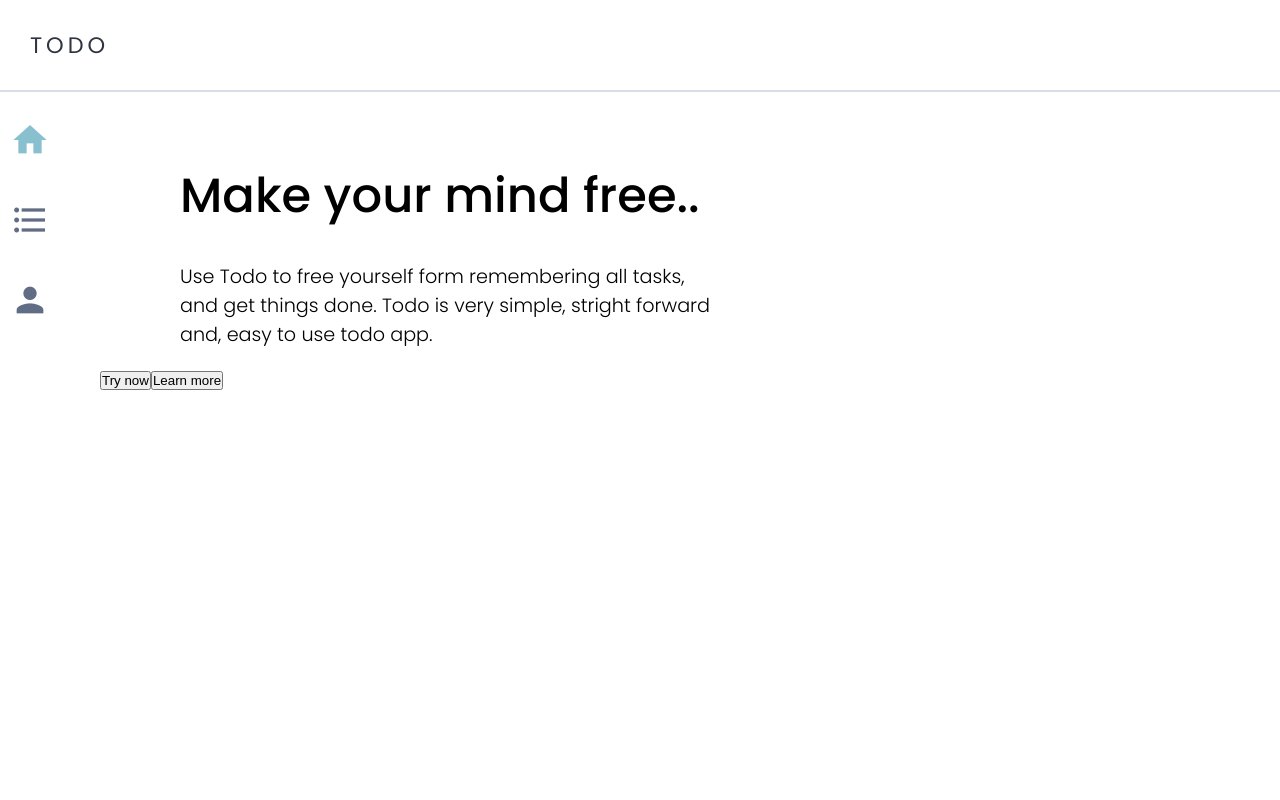
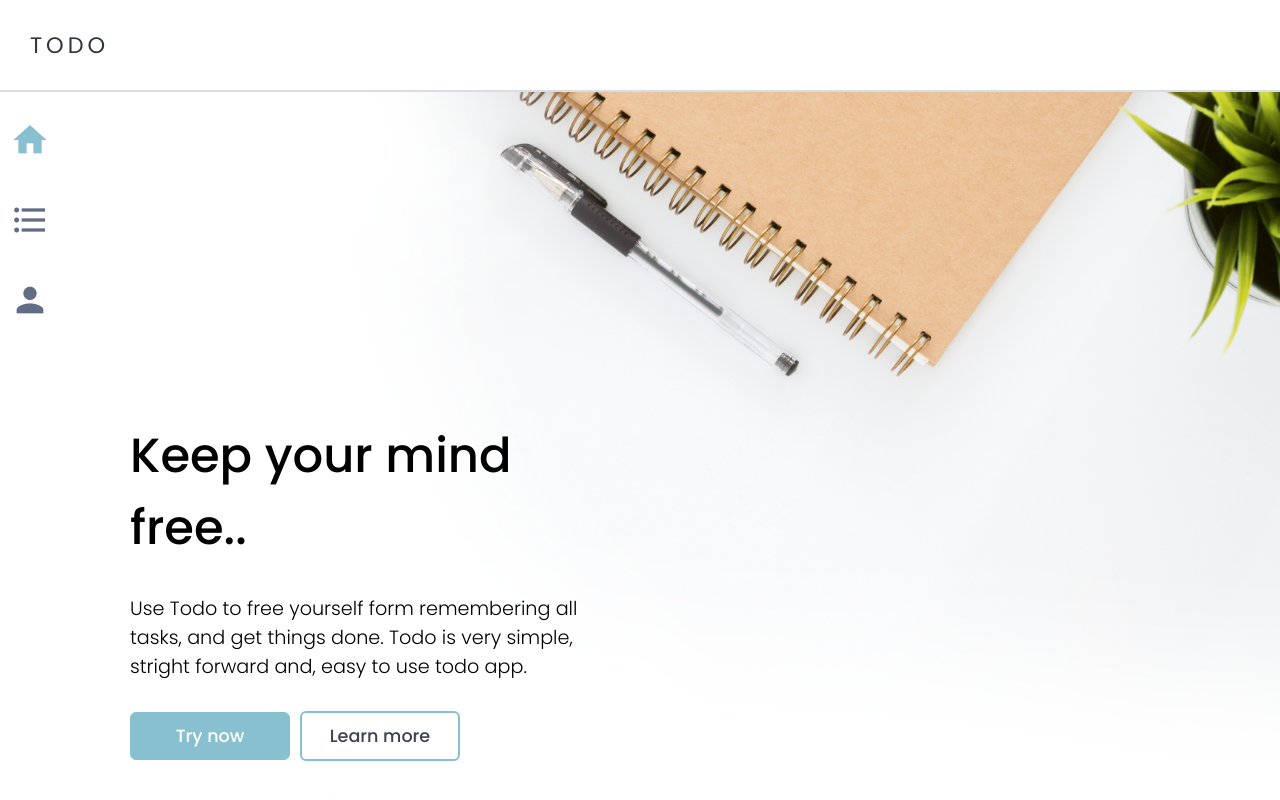
Before and after one commit to OnkarKunjir/todo, an Angular app: page / in a window 1280 px wide. Shown: the top 800 px of the page. Built offline with nearby package versions, Linux system fonts and the light colour scheme.

Commit message:
adding hero section of landing page.

```diff
--- a/src/app/landing-page/landing-page.component.css
+++ b/src/app/landing-page/landing-page.component.css
@@ -1,18 +1,67 @@
+.content{
+    margin-top: 0px;
+    padding-top: 90px;
+}
+.hero{
+    background-image: url('../../assets/hero.jpeg');
+    background-size: cover;
+    background-position: center;
+    background-repeat: no-repeat;
+    height: 100vh;
+}
 .text-section{
-    /* background-color: pink; */
     width: 50%;
     margin-right: auto;
-    margin-left: 50px;
     text-align: left;
+    padding-top: 300px;
+    padding-right: 60px;
 }
 .text-section h1{
     font-size: 3rem;
     font-weight: 500;
     padding: 30px 30px 15px 30px;
 }
-
 .text-section p{
     padding: 15px 30px 15px 30px;
     max-width: 650px;
     font-weight: 300;
 }
+.actions{
+    padding: 15px 30px 15px 30px;
+    display: flex;
+    flex-direction: row;
+    align-items: center;
+    width: 400px;
+}
+.custom-btn{
+    cursor: pointer;
+    text-decoration: none;
+    width: 160px;
+    padding: 10px 15px 10px 15px;
+    font-size: 1.1rem;
+    font-weight: 500;
+    text-align: center;
+    border-radius: 6px;
+    transition: ease-in-out 0.3s;
+}
+#try-now-btn{
+    background-color: var(--blue);
+    border: 1px solid var(--blue);
+    color: var(--bg-default);
+}
+#learn-more-btn{
+    margin: auto;
+    color: var(--fg-dark);
+    background-color: var(--bg-default);
+    border: 2px solid var(--blue);
+}
+#learn-more-btn:hover{
+    background-color: var(--bg-lite);
+}
+
+
+/* learn more section */
+#learn-more{
+    min-height: 100vh;
+    background-color: pink;
+}
--- a/src/app/landing-page/landing-page.component.html
+++ b/src/app/landing-page/landing-page.component.html
@@ -1,16 +1,23 @@
 <div class="content">
+    <div class="hero">
+        <div class="text-section">
+            <h1>Keep your mind free..</h1>
+            <p>Use Todo to free yourself form remembering all tasks,
+                and get things done. Todo is very simple, stright forward and, easy to
+                use todo app.
+            </p>
+        </div>
 
-    <div class="text-section">
-        <h1>Make your mind free..</h1>
-        <p>Use Todo to free yourself form remembering all tasks,
-            and get things done. Todo is very simple, stright forward and, easy to
-            use todo app.
-        </p>
+        <div class="actions">
+            <a href = "#" class = "custom-btn" id="try-now-btn">Try now</a>
+            <a href = "#learn-more" class = "custom-btn" id="learn-more-btn">Learn more</a>
+        </div>
     </div>
 
-    <div class="actions">
-        <button>Try now</button>
-        <button>Learn more</button>
+    <div id="learn-more">
+
     </div>
 
+
+
 </div>
--- a/src/styles.css
+++ b/src/styles.css
@@ -43,12 +43,14 @@
     --yellow: #ebcb8b;
     --green: #a3be8c;
 }
+html{
+    scroll-behavior: smooth;
+}
 body{
-    overflow: hidden;
+    overflow-x: hidden;
     font-family: 'Poppins', sans-serif;
     font-size: 1.2rem;
     background-color: var(--bg-default);
-    scroll-behavior: smooth;
 }
 
 .content{
```
Also changed, not shown: src/assets/hero.jpeg (added), src/assets/image-links.txt (added).
